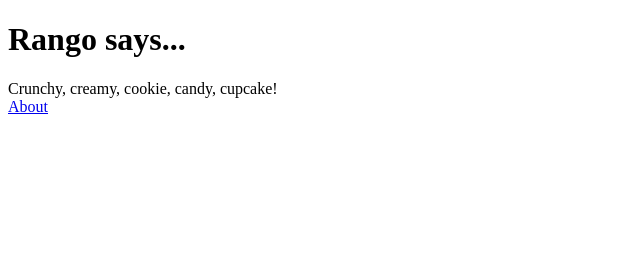
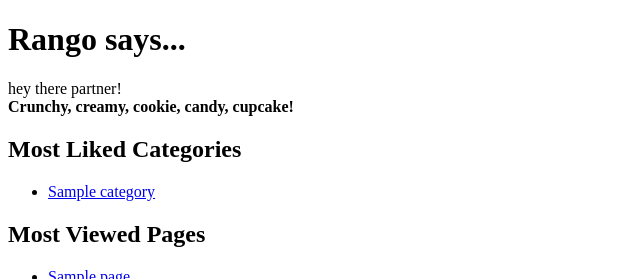
Before and after one commit to zeynkami/tango_with_django_project, a Django app: page /rango/ in a window 1280 px wide. Shown: the top 279 px of the page, without its empty margins (0-640 px from the left). Run offline with Django 3.2, Linux system fonts and the light colour scheme; tables that the repository leaves empty hold one stand-in row (values such as "Sample post").

Commit message:
chapter 6 changes

```diff
--- a/manage.py
+++ b/manage.py
@@ -1,4 +1,4 @@
-#!/usr/bin/env python
+
 """Django's command-line utility for administrative tasks."""
 import os
 import sys
--- a/rango/models.py
+++ b/rango/models.py
@@ -1,9 +1,19 @@
 from django.db import models
+from django.template.defaultfilters import slugify
+
 
 class Category(models.Model):
     name = models.CharField(max_length=128, unique=True)
     views = models.IntegerField(default=0)
     likes = models.IntegerField(default=0)
+    slug = models.SlugField(unique=True)
+
+    def save(self, *args, **kwargs):
+        self.slug = slugify(self.name)
+        super(Category, self).save(*args, **kwargs)
+
+    class Meta:
+        verbose_name_plural = 'categories'
 
     def __str__(self):
         return self.name
--- a/rango/urls.py
+++ b/rango/urls.py
@@ -6,4 +6,5 @@ app_name = 'rango'
 urlpatterns = [
     path('', views.index, name='index'),
     path('about/', views.about, name='about'),
+    path('category/<slug:category_name_slug>/', views.show_category, name='show_category'),
 ]
--- a/rango/views.py
+++ b/rango/views.py
@@ -1,8 +1,39 @@
 from django.shortcuts import render
+from rango.models import Category, Page
+
 
 def index(request):
-    context_dict = {'boldmessage': 'Crunchy, creamy, cookie, candy, cupcake!'}
-    return render(request, 'rango/index.html', context_dict)
+    category_list = Category.objects.order_by('-likes')[:5]
+    page_list = Page.objects.order_by('-views')[:5]
+
+    context_dict = {}
+    context_dict['boldmessage'] = 'Crunchy, creamy, cookie, candy, cupcake!'
+    context_dict['categories'] = category_list
+    context_dict['pages'] = page_list
+
+    return render(request, 'rango/index.html', context=context_dict)
+
 
 def about(request):
     return render(request, 'rango/about.html')
+
+
+def show_category(request, category_name_slug):
+    context_dict = {}
+
+    try:
+
+        category = Category.objects.get(slug=category_name_slug)
+
+        pages = Page.objects.filter(category=category)
+
+        context_dict['pages'] = pages
+
+        context_dict['category'] = category
+
+    except Category.DoesNotExist:
+
+        context_dict['category'] = None
+        context_dict['pages'] = None
+
+    return render(request, 'rango/category.html', context=context_dict)
--- a/templates/rango/index.html
+++ b/templates/rango/index.html
@@ -1,18 +1,53 @@
 <!DOCTYPE html>
 
+{% load static %}
+
 <html>
+
     <head>
         <title>Rango</title>
     </head>
 
     <body>
         <h1>Rango says...</h1>
-        {% if boldmessage %}
-            {{ boldmessage }}
-        {% else %}
-            Hey there partner!
-        {% endif %}
-        <br />
-        <a href="/rango/about/">About</a>
+        <div>
+            hey there partner! <br />
+            <strong>{{ boldmessage }}</strong>
+        </div>
+
+        <div>
+            <h2>Most Liked Categories</h2>
+            {% if categories %}
+                <ul>
+                {% for category in categories %}
+                    <li>
+                        <a href="/rango/category/{{ category.slug }}/">{{ category.name }}</a>
+                    </li>
+                {% endfor %}
+                </ul>
+            {% else %}
+                <strong>There are no categories present.</strong>
+            {% endif %}
+        </div>
+
+        <div>
+            <h2>Most Viewed Pages</h2>
+            {% if pages %}
+                <ul>
+                {% for page in pages %}
+                    <li><a href="{{ page.url }}">{{ page.title }}</a></li>
+                {% endfor %}
+                </ul>
+            {% else %}
+                <strong>There are no pages present.</strong>
+            {% endif %}
+        </div>
+
+        <div>
+            <a href="/rango/about/">About Rango</a><br />
+            <img src="{% static "images/rango.jpg" %}"
+                 alt="Picture of Rango" />
+        </div>
     </body>
+
 </html>
```
Also changed, not shown: populate_rango.py (+18 -10 lines), rango/admin.py (+7 -1 lines), templates/rango/category.html (added, +32 -0 lines), rango/migrations/0002_alter_category_options_category_slug.py (added).
